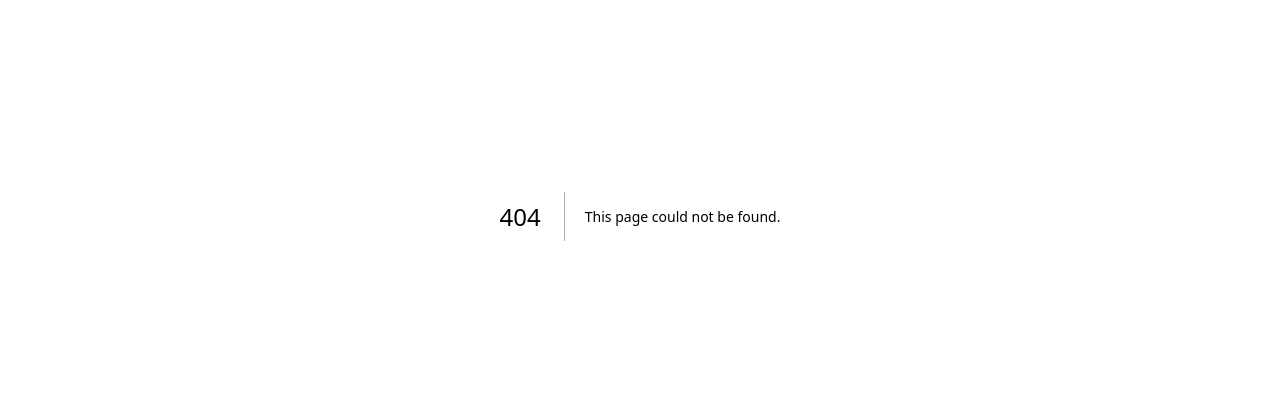
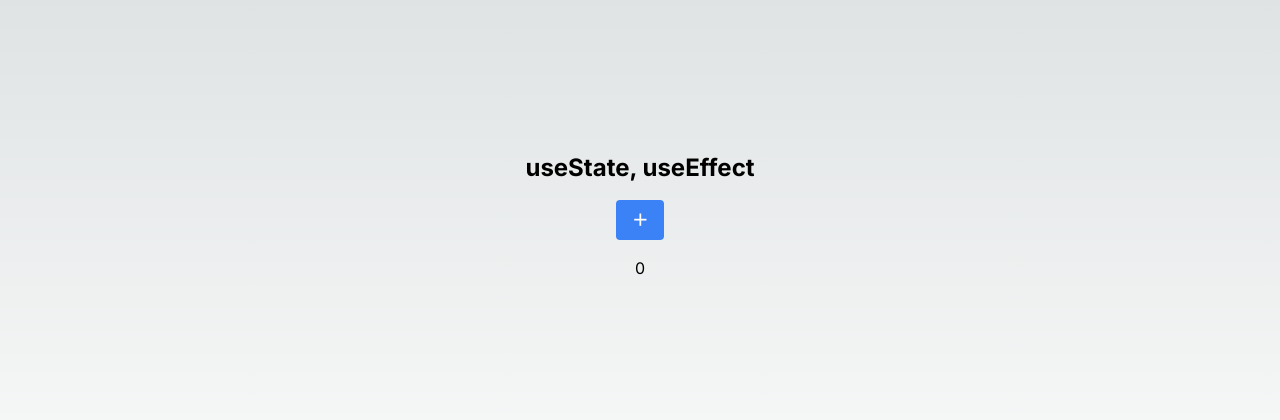
Before and after one commit to na2kera/react-hooks, a Next.js app: page /useState in a window 1280 px wide. Before the commit this address had no page. Shown: the part 184-604 px from the top of the page. Built offline with nearby package versions, Linux system fonts and the light colour scheme.

Commit message:
useState

```diff
--- /dev/null
+++ b/src/app/useState/page.tsx
@@ -0,0 +1,30 @@
+"use client";
+import { useEffect, useState } from "react";
+
+const App = () => {
+  const [count, setCount] = useState(0);
+
+  const handleClick = () => {
+    setCount(count + 1);
+  };
+
+  useEffect(() => {
+    console.log("hello hooks");
+  }, []);
+  return (
+    <div className="flex flex-col items-center justify-center min-h-screen">
+      <h1 className="text-2xl font-bold mb-4">useState, useEffect</h1>
+      <div className="flex flex-col items-center">
+        <button
+          className="bg-blue-500 hover:bg-blue-700 text-white font-bold py-2 px-4 rounded mb-4"
+          onClick={handleClick}
+        >
+          ＋
+        </button>
+        <p>{count}</p>
+      </div>
+    </div>
+  );
+};
+
+export default App;
```
Also changed, not shown: src/app/page.tsx (+7 -7 lines).
